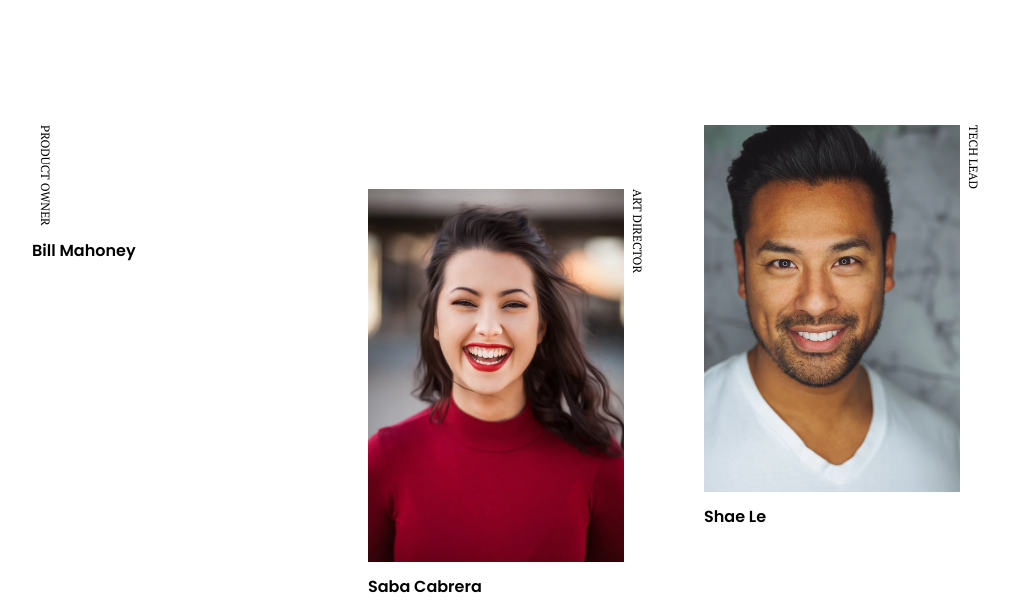
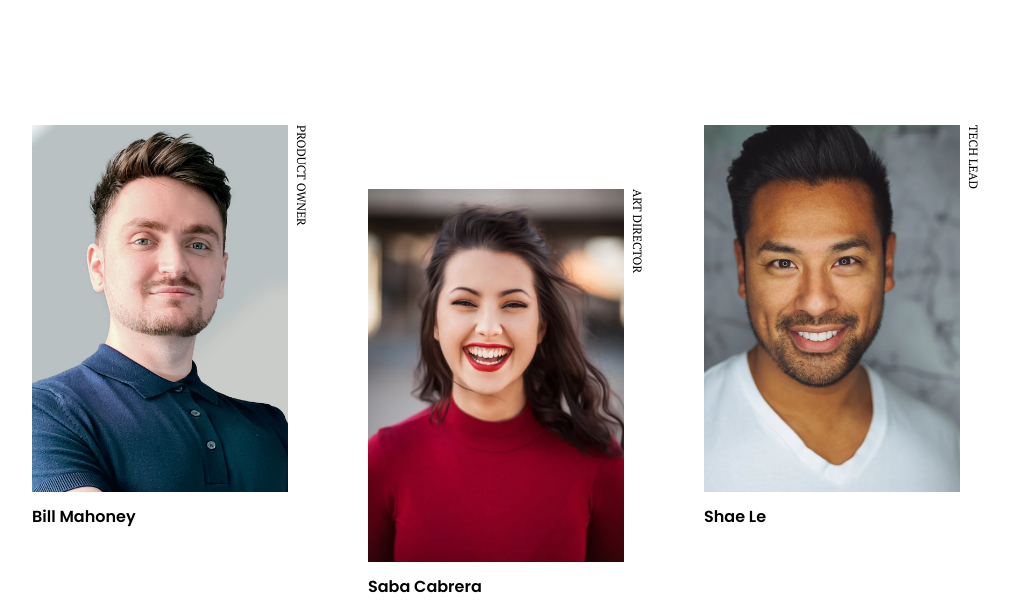
Before and after one commit to ggsingla/devChallenges.io, a plain HTML site: page my-team-page-master/index.html in a window 1280 px wide. Shown: the part 121-733 px from the top of the page, without its empty margins (132-1141 px from the left). Drawn offline with Linux system fonts and the light colour scheme.

Commit message:
Challenge-2 Completed

```diff
--- a/my-team-page-master/index.html
+++ b/my-team-page-master/index.html
@@ -33,7 +33,7 @@
     <main>
       <div class="card">
         <div class="card__img">
-          <img src="./assets//photo1.png" alt="">
+          <img src="./assets/photo1.png" alt="">
           <small class="level">Product Owner</small>
         </div>
         <div class="name">Bill Mahoney</div>
```
Also changed, not shown: 2 other files.
